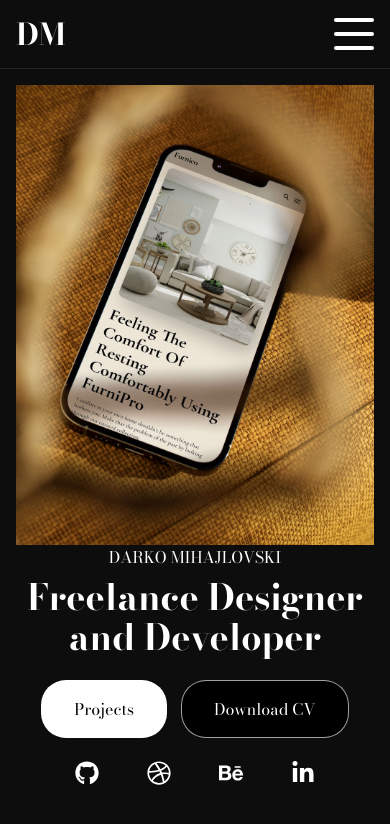
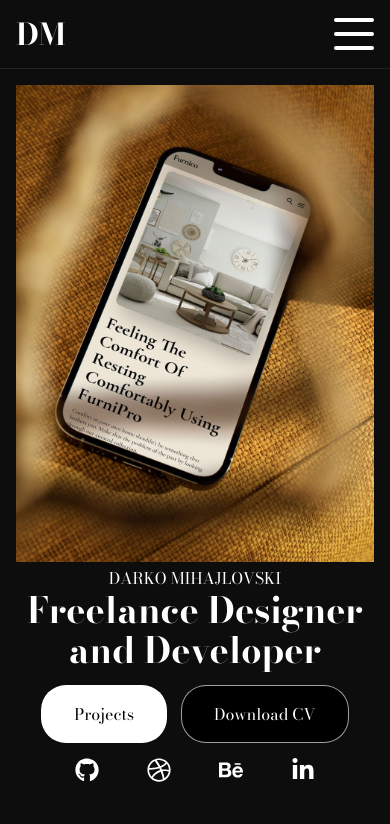
Before and after one commit to DarkoM996/nextjs-portfolio, a Next.js app: page / in a window 390 px wide. Shown: the top 824 px of the page. Built offline with nearby package versions, Linux system fonts and the light colour scheme.

Commit message:
fixing icons resonsiveness on mobile

```diff
--- a/app/page.js
+++ b/app/page.js
@@ -27,7 +27,7 @@ export default function Home() {
           />
         </div>
         {/* Text Container */}
-        <div className="h-1/2 lg:h-full lg:w-full flex flex-col items-center justify-center flex-wrap gap-2">
+        <div className="h-1/2 lg:h-full lg:w-full flex flex-col items-center justify-center flex-wrap">
           {/* small heading */}
           <p className="text-transform: uppercase lg:text-left">
             Darko Mihajlovski
```
